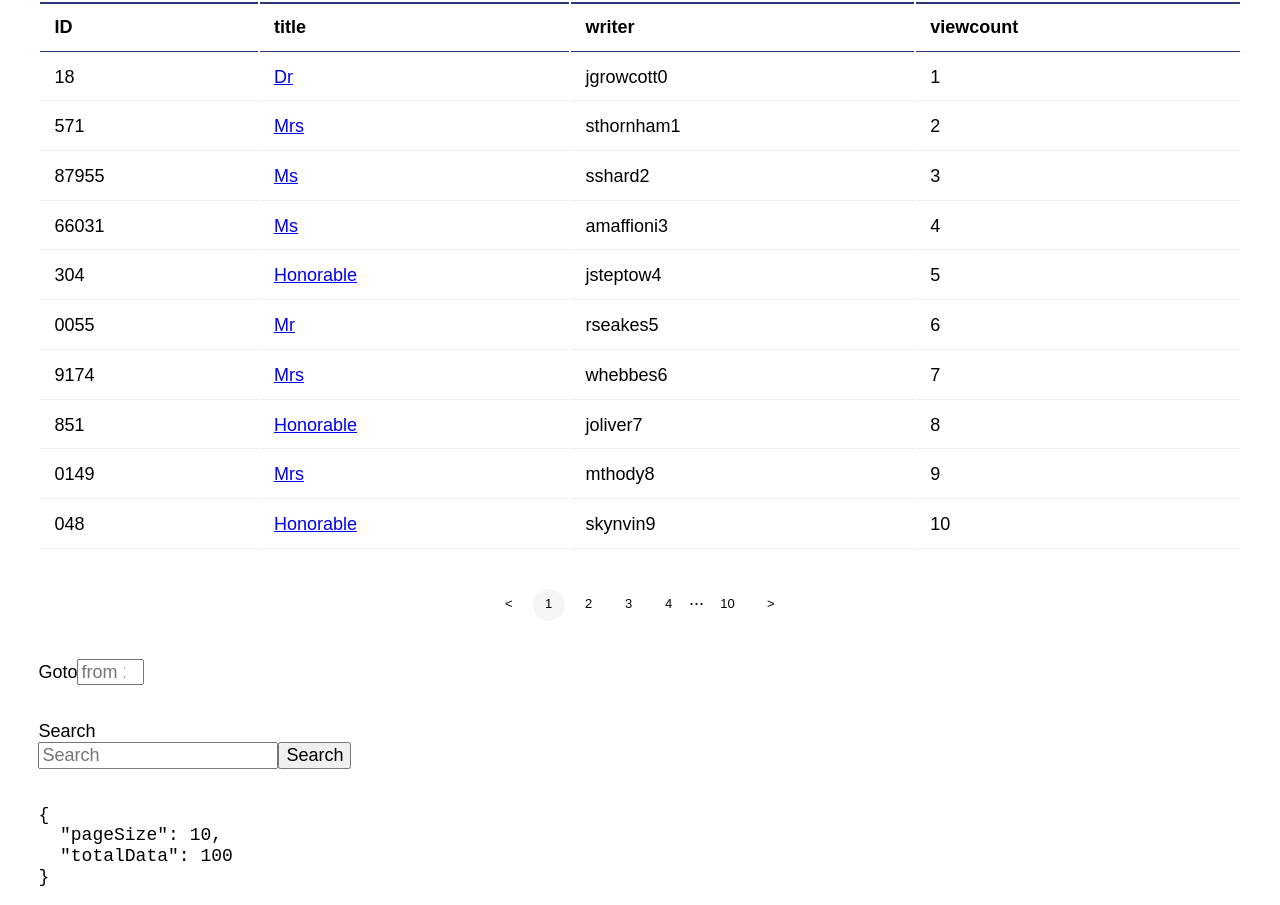
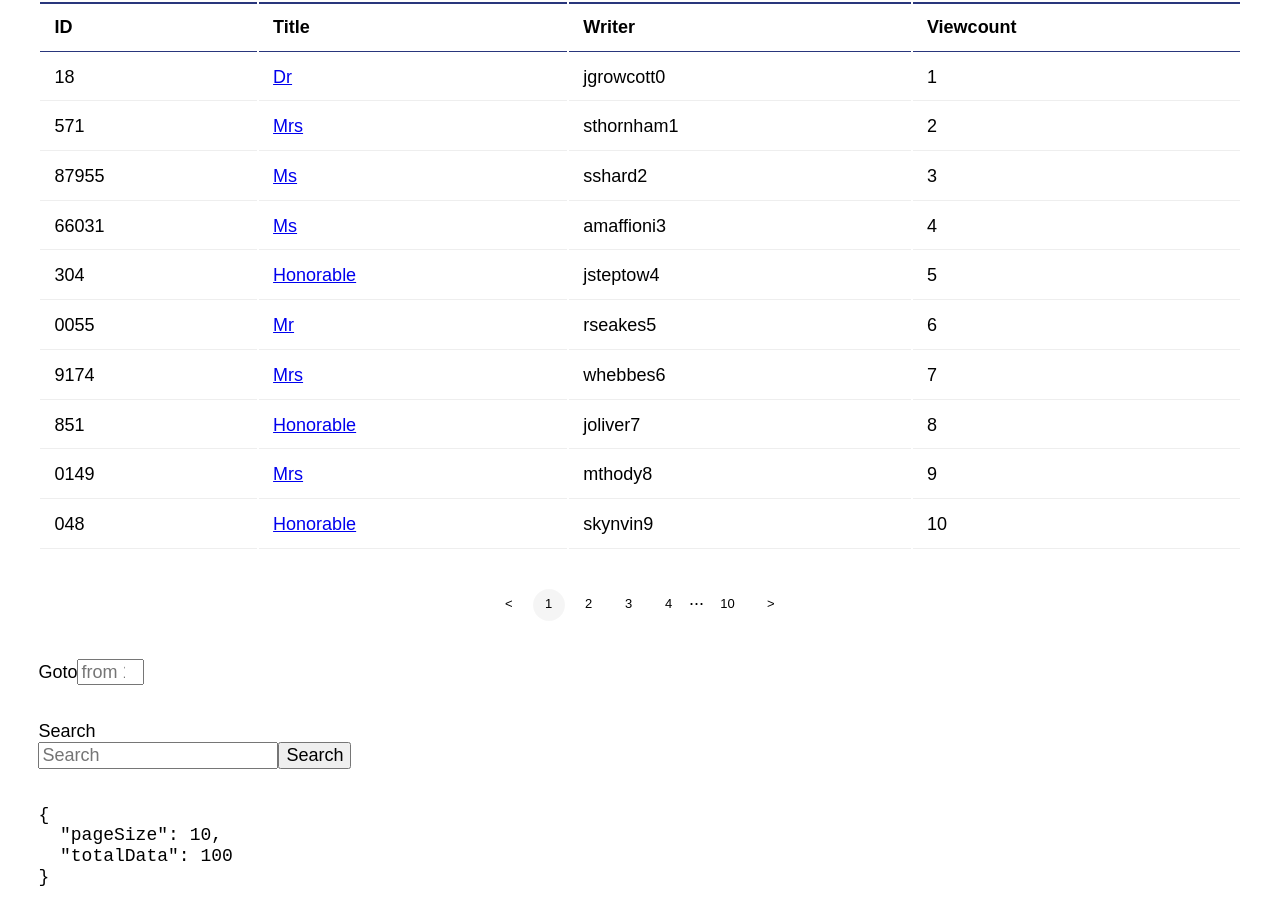
Before and after one commit to anjitpariyar/Board, a Next.js app: page / in a window 1280 px wide. Built offline with nearby package versions, Linux system fonts and the light colour scheme.

Commit message:
new props data source for table header dynamic

```diff
--- a/components/Table.tsx
+++ b/components/Table.tsx
@@ -3,14 +3,33 @@ import styled from "styled-components";
 import Link from "next/link";
 
 const Table = ({ data }) => {
+  // console.log(data);
+  const columns = [
+    {
+      title: "ID",
+      dataIndex: "id",
+    },
+    {
+      title: "Title",
+      dataIndex: "title",
+    },
+    {
+      title: "Writer",
+      dataIndex: "writer",
+    },
+    {
+      title: "Viewcount",
+      dataIndex: "viewcount",
+    },
+  ];
+  console.log(columns);
   return (
     <TableWrapper>
       <Thead>
         <Tr>
-          <Th>ID</Th>
-          <Th>title</Th>
-          <Th>writer</Th>
-          <Th>viewcount</Th>
+          {columns.map(({ title, dataIndex }) => {
+            return <Th key={dataIndex}>{title}</Th>;
+          })}
         </Tr>
       </Thead>
       <tbody>
--- a/package.json
+++ b/package.json
@@ -28,6 +28,7 @@
   },
   "dependencies": {
     "@babel/polyfill": "^7.12.1",
+    "@types/styled-components": "^5.1.24",
     "draft-js": "^0.11.7",
     "next": "latest",
     "react": "^17.0.2",
--- a/pages/index.tsx
+++ b/pages/index.tsx
@@ -9,7 +9,6 @@ import { useRouter } from "next/router";
 
 // type import
 import { PaginationOptions } from "interfaces";
-// import { ParsedUrlQuery } from "querystring";
 
 const IndexPage = () => {
   const router = useRouter();
```
Also changed, not shown: 2 other files (tests, documents, lock files or other folders).
